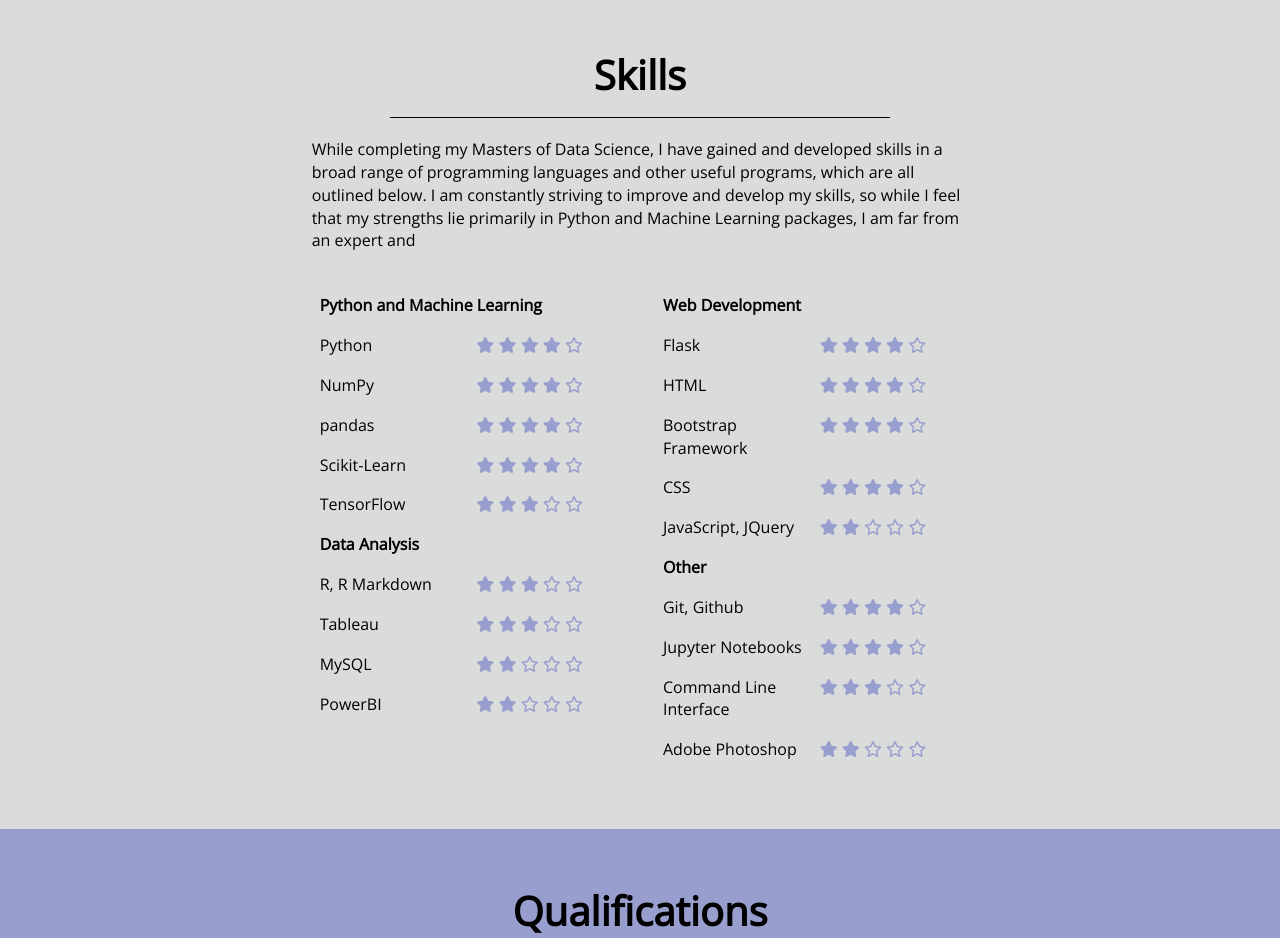
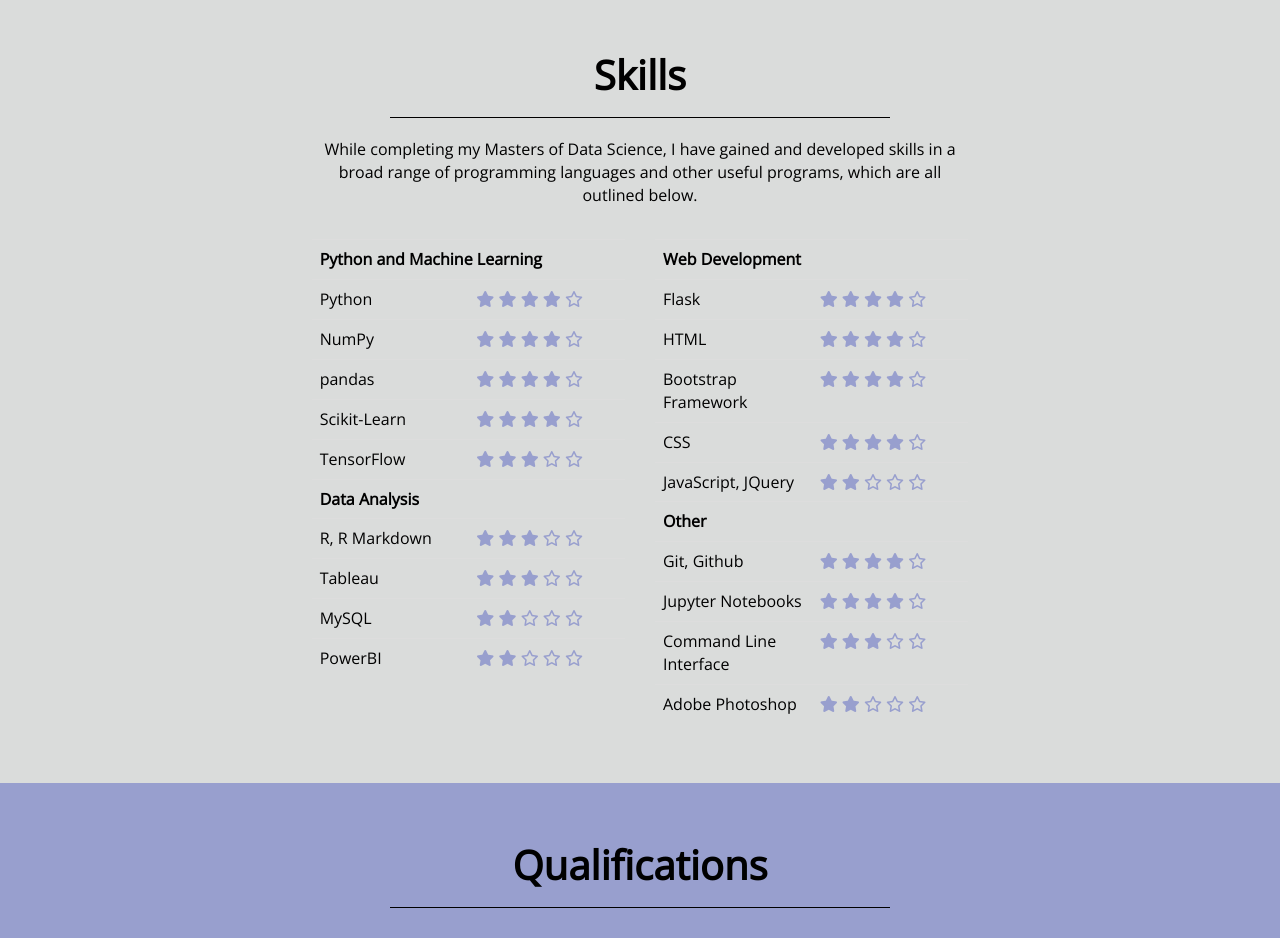
Before and after one commit to EliseRattigan/EliseRattigan.github.io, a plain HTML site: page index.html in a window 1280 px wide. Shown: the part 3000-3938 px from the top of the page. Drawn offline with nearby package versions, Linux system fonts and the light colour scheme.

Commit message:
Small text change

```diff
--- a/index.html
+++ b/index.html
@@ -186,10 +186,9 @@
             </div>
             <div class="row">
                 <div class="col-lg-2"></div>
-                <div class="col-lg-8">
+                <div class="col-lg-8 text-center">
                     <p>While completing my Masters of Data Science, I have gained and developed skills in a broad range of programming languages and other
-                        useful programs, which are all outlined below. I am constantly striving to improve and develop my skills, so while I feel that my strengths
-                        lie primarily in Python and Machine Learning packages, I am far from an expert and  </p>
+                        useful programs, which are all outlined below.</p>
                 </div>
                 <div class="col-lg-2"></div>
             </div>
```
